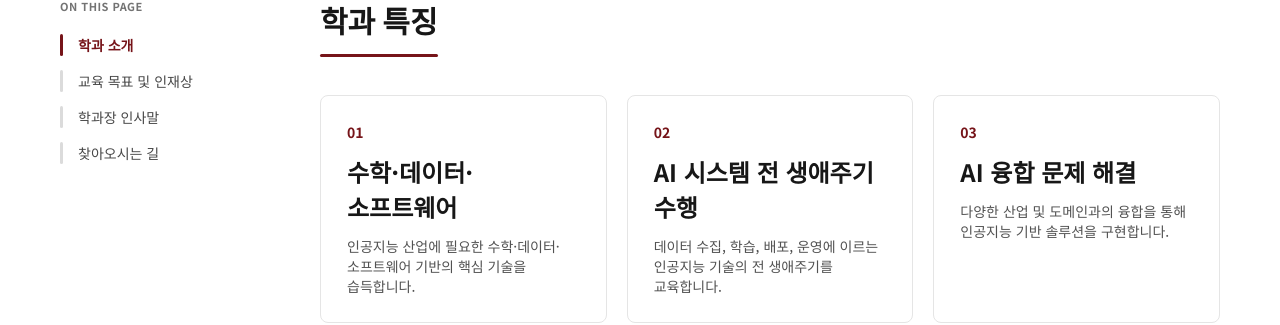
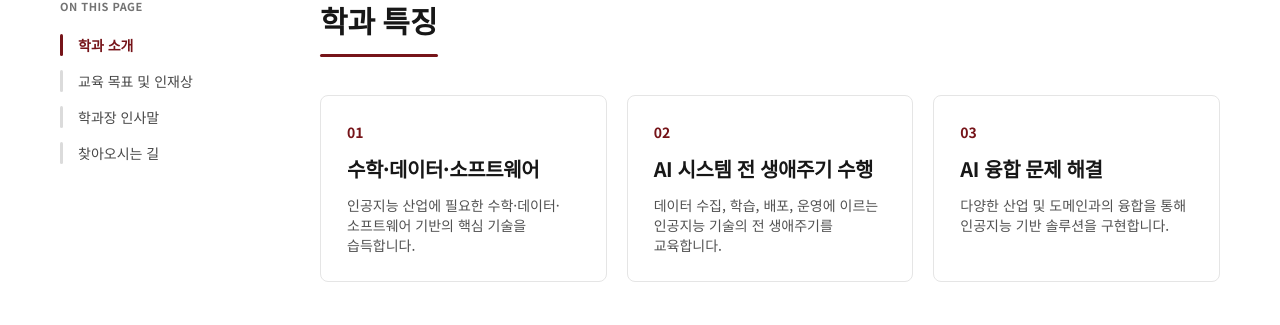
Before and after one commit to swu-sw-hompage/ai-FE, a React (Vite) app: page /about in a window 1280 px wide. Shown: the part 503-828 px from the top of the page. Built offline with nearby package versions, Linux system fonts and the light colour scheme; no server answers; a web font is replaced by a local one.

Commit message:
학과 특징 카드 제목 줄 맞춤

```diff
--- a/src/pages/About/About.css
+++ b/src/pages/About/About.css
@@ -9,9 +9,11 @@
   border: 1px solid var(--color-border);
   border-radius: 8px;
   padding: 26px;
-  display: flex;
-  flex-direction: column;
-  gap: 12px;
+  /* 번호·제목·설명 줄을 카드끼리 맞춘다. 제목이 두 줄이 되는 카드가 있어도 설명 시작 위치가 같다. */
+  display: grid;
+  grid-row: span 3;
+  grid-template-rows: subgrid;
+  row-gap: 12px;
 }
 
 .about__learning-no {
@@ -24,7 +26,8 @@
 .about__learning-card strong {
   font-family: var(--font-pretendard);
   font-weight: 700;
-  font-size: 24px;
+  font-size: 20px;
+  letter-spacing: -0.02em;
   color: var(--color-text);
 }
 
```
